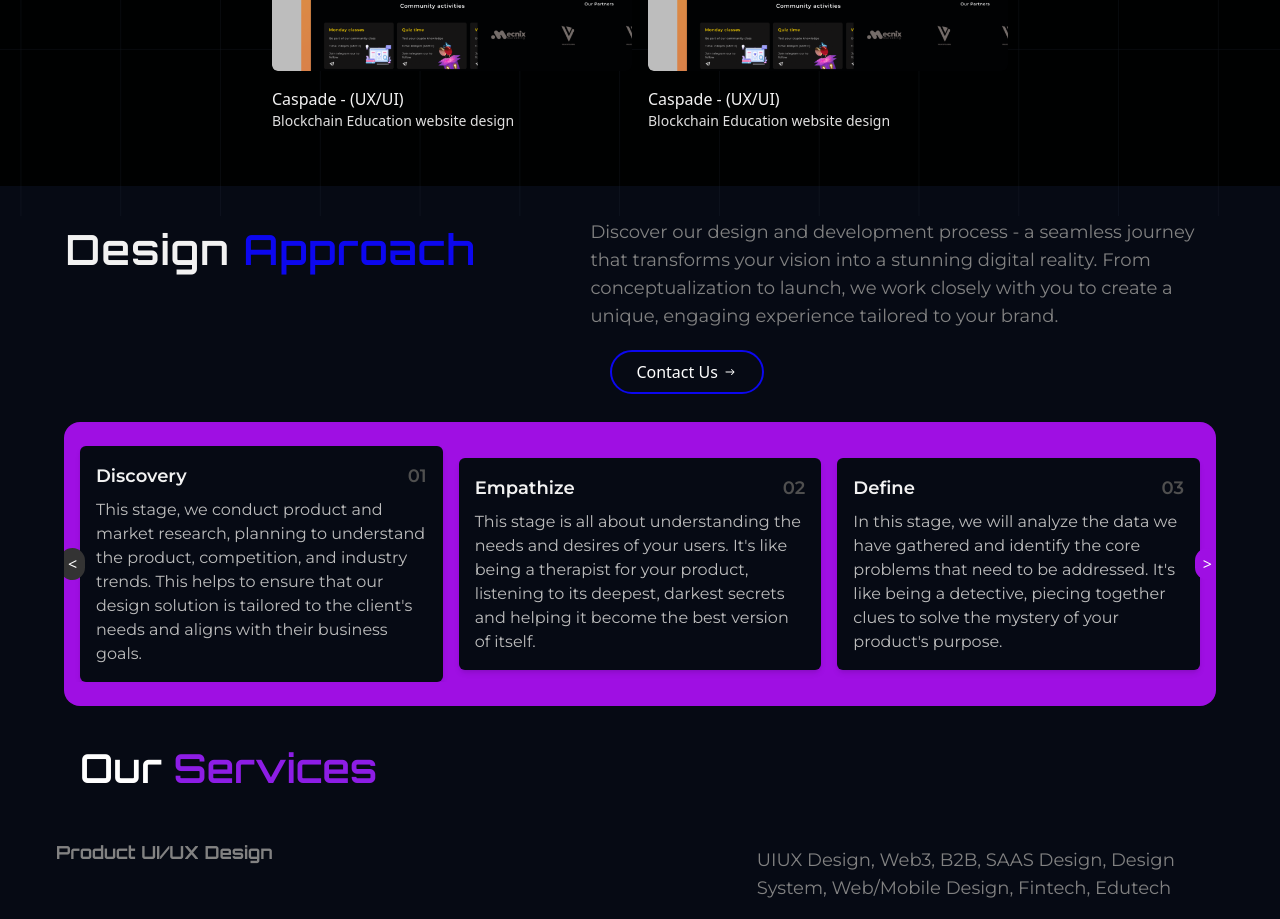
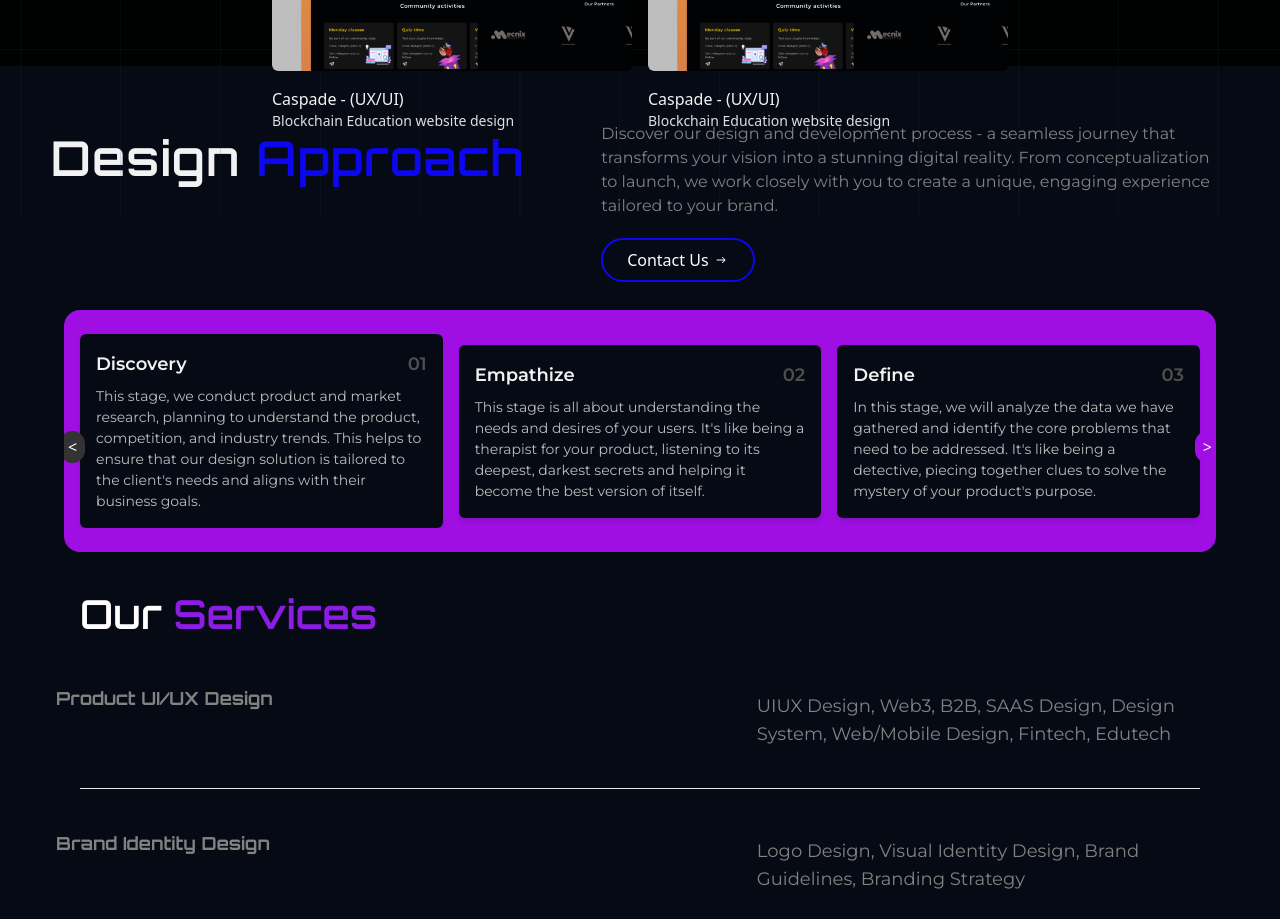
Before and after one commit to itsadaeze/Dlab, a React (Create React App) app: page / in a window 1280 px wide. Shown: the part 2980-3899 px from the top of the page. Built offline with nearby package versions, Linux system fonts and the light colour scheme.

Commit message:
worked on responsiveness

```diff
--- a/src/components/approach.js
+++ b/src/components/approach.js
@@ -15,7 +15,7 @@ const cardsData = [
 
 const Approach = () => {
     const [startIndex, setStartIndex] = useState(0);
-    const [cardsPerPage, setCardsPerPage] = useState(1); // Default to mobile view
+    const [cardsPerPage, setCardsPerPage] = useState(1);
 
     const handleArrowClick = (direction) => {
       const newStartIndex =
@@ -45,17 +45,17 @@ const Approach = () => {
     }, []);
     return (
       <div className="bg-[#060A14] py-8 h-[90vh] md:h-full ">
-        <div className="flex flex-col justify-around mx-auto md:flex-row">
+        <div className="flex flex-col justify-around mx-auto md:flex-row mt-6 px-3">
           <div>
-            <h1 className="font-orbitron text-[1.5rem] w-full px-[1rem] text-[#F2F2F2] tracking-wide md:text-[2.6rem]">
+            <h1 className="font-orbitron text-[24px] w-full px-4 md:px-0 text-[#F2F2F2] tracking-wide md:text-[36px] lg:text-[48px]">
               Design <span className="text-[#0C07EF]">Approach</span>
             </h1>
           </div>
           <div className="w-full md:w-1/2">
-            <p className="mb-5 text-[#828282] text-sm mt-3 font-montserrat px-4 md:px-0 md:text-lg md:mt-0">
+            <p className="mb-5 text-[#828282] text-[14px] mt-3 font-montserrat px-4 md:px-0 md:text-[14px] lg:text-[16px] md:mt-0 ">
               Discover our design and development process - a seamless journey that transforms your vision into a stunning digital reality. From conceptualization to launch, we work closely with you to create a unique, engaging experience tailored to your brand.
             </p>
-            <div className="space-x-4 px-5">
+            <div className="space-x-4  px-4 md:px-0">
               <button className="bg-transparent border-2 border-[#0C07EF] text-[#FFFFFF] px-6 py-2 rounded-full text-md flex flex-row items-center gap-1">
                 Contact Us <span><IoIosArrowRoundForward /></span>
               </button>
@@ -66,7 +66,7 @@ const Approach = () => {
         <div className="relative mt-7 bg-[#9F0FE3] py-6 px-2 mx-3  w-[84%] md:w-[90%]  rounded-2xl overflow-hidden md:mx-auto">
         <button
           onClick={() => handleArrowClick('left')}
-          className="absolute top-1/2 left-3 transform -translate-y-1/2 py-1 px-2 ml-[-1rem] bg-[#333333] rounded-full text-white"
+          className="absolute top-1/2 left-3  py-1 px-2 ml-[-1rem] bg-[#333333] rounded-full text-white"
         >
           {'<'}
         </button>
@@ -82,14 +82,14 @@ const Approach = () => {
                 <h3 className="text-lg font-semibold text-[#4F4F4F] font-montserrat">{card.Number}</h3>
               </div>
 
-              <p className="mt-2 text-[#BDBDBD] font-montserrat">{card.description}</p>
+              <p className="mt-2 text-[#BDBDBD] font-montserrat text-[8.3px] md:text-[8.3px] lg:text-[14px]">{card.description}</p>
             </div>
           ))}
         </div>
 
         <button
           onClick={() => handleArrowClick('right')}
-          className="absolute top-1/2 right-3 transform -translate-y-1/2 py-1 px-2 mr-[-1rem] bg-[#9F0FE3] rounded-full text-white"
+          className="absolute top-1/2 right-3  py-1 px-2 mr-[-1rem] bg-[#9F0FE3] rounded-full text-white"
         >
           {'>'}
         </button>
--- a/src/components/project.js
+++ b/src/components/project.js
@@ -15,7 +15,7 @@ const Project = () => {
 
   return (
     <div
-    className="relative  bg-[#000101]  h-[200vh] text-white mt-[-3rem] md:h-[115vh]"
+    className="relative  bg-[#000101]  h-[200vh] text-white mt-[-3rem] md:h-screen"
 
   >
     <div className=" bg-cover bg-center absolute bg-opacity-100 "
@@ -29,7 +29,7 @@ const Project = () => {
   >
       {cardData.map((card) => (
         <div key={card.id} className="max-w-md">
-          <img src={card.imageSrc} alt="Card" className="mb-4 w-[100%] px-6 object-cover rounded-md md:w-full md:px-0 lg:w-[300%]" />
+          <img src={card.imageSrc} alt="Card" className="mb-4 w-[100%] px-6 object-cover rounded-md md:w-full md:px-0 " />
           <p className="text-[#F2F2F2] px-[1.5rem] md:px-0">{card.text}</p>
           <p className="text-[#E0E0E0] px-[1.5rem] md:px-0 text-[9px] md:text-sm">{card.description}</p>
         </div>
```
